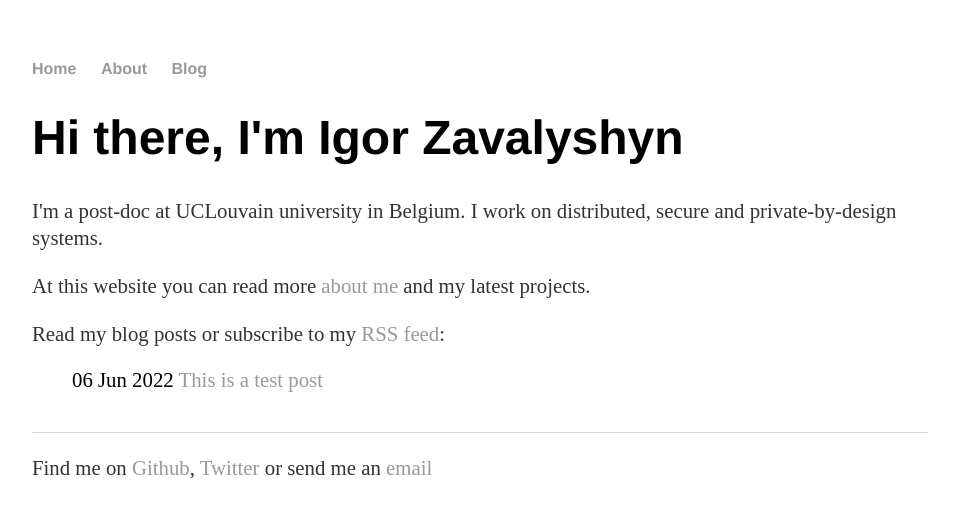
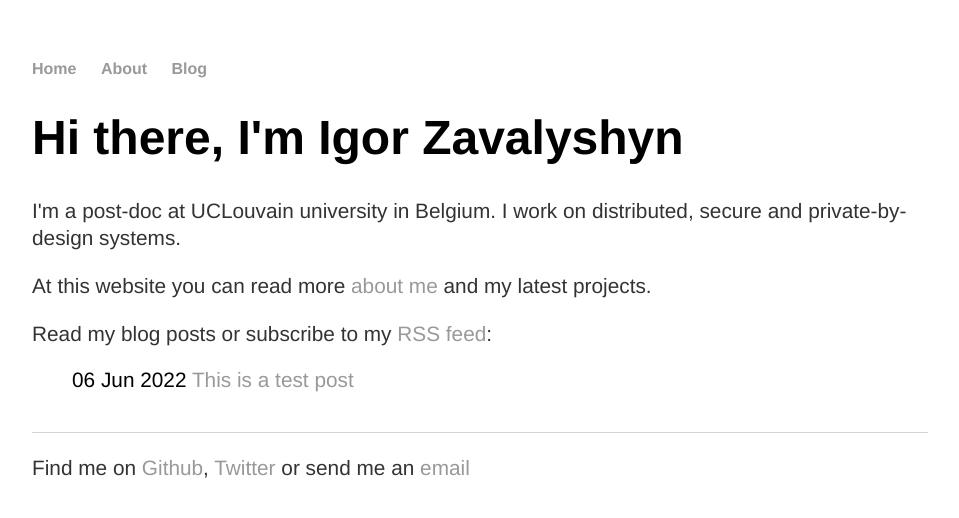
Before and after one commit to zavalyshyn/zavalyshyn.github.io, a Jekyll site: the page built from index.html, in a window 1280 px wide. Shown: the top 518 px of the page, without its empty margins (160-1119 px from the left). Built offline with Jekyll 4.4.1, drawn with Linux system fonts in a browser that asks for light colours.

Commit message:
Fixed font types

```diff
--- a/css/main.css
+++ b/css/main.css
@@ -24,6 +24,7 @@ h1 {
     font-family:'Helvetica', 'Arial', 'Sans-Serif';
 }
 p {
+    font-family:'Helvetica', 'Arial', 'Sans-Serif';
     font-size: 1.3em;
     line-height: 1.3em;
     color: #333;
@@ -34,6 +35,7 @@ footer {
 }
 
 ul.posts {
+    font-family:'Helvetica', 'Arial', 'Sans-Serif';
     margin: 20px auto 40px;
     font-size: 1.3em;
 }
```
